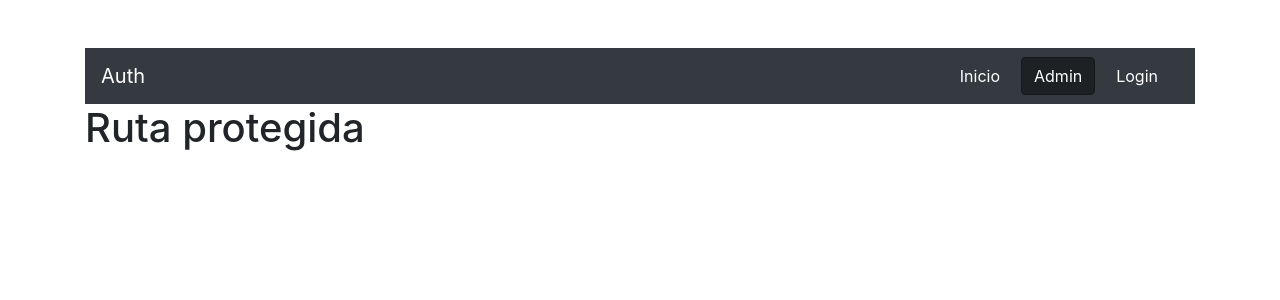
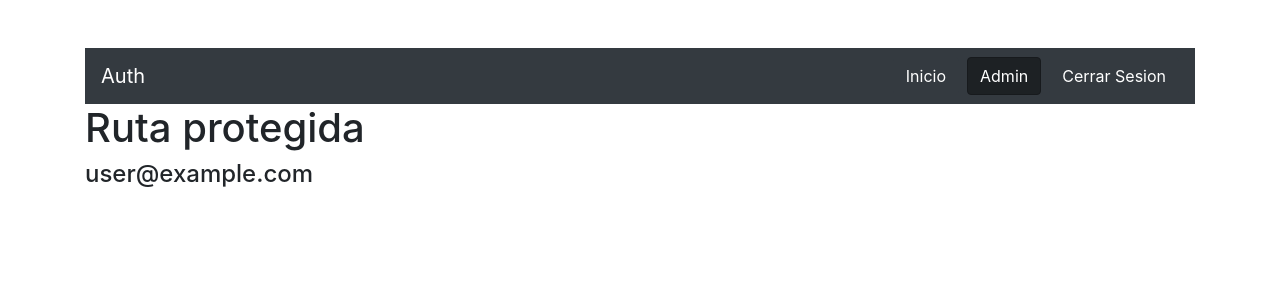
Before and after one commit to memolop10/login-udemy-1, a React (Create React App) app: page /admin in a window 1280 px wide. Shown: the top 300 px of the page. Built offline with nearby package versions, Linux system fonts and the light colour scheme; no server answers; sample sign-in values are in the browser's storage.

Commit message:
login terminado

```diff
--- a/src/App.jsx
+++ b/src/App.jsx
@@ -26,7 +26,7 @@
   return firebaseUser !== false ? (
     <Router>
       <div className="container mt-5">
-        <Navbar/>
+        <Navbar firebaseUser={firebaseUser}/>
         <Switch>
           <Route path="/" exact>
             inicio...
--- a/src/components/Admin.jsx
+++ b/src/components/Admin.jsx
@@ -19,6 +19,12 @@
     return (
         <div>
           <h1>Ruta protegida</h1>
+          {
+              user !== null ? (
+                <h4>{user.email}</h4>
+              ) : null
+          }
+
         </div>
     )
 }
--- a/src/components/Navbar.jsx
+++ b/src/components/Navbar.jsx
@@ -1,7 +1,17 @@
 import React from 'react'
 import {Link, NavLink} from 'react-router-dom'
+import {auth} from '../firebase'
+import {withRouter} from 'react-router'
 
-const Navbar = () => {
+const Navbar = (props) => {
+
+    const cerrarSesion = () => {
+        auth.signOut()
+            .then(() => {
+                props.history.push('/login')
+            })
+    }
+
     return (
         <div className="navbar navbar-dark bg-dark">
             <Link className="navbar-brand" to="/">
@@ -13,16 +23,33 @@
                     <NavLink className="btn btn-dark mr-2" to="/" exact>
                         Inicio
                     </NavLink>
+
+                        {
+                            props.firebaseUser !== null ? (
                                 <NavLink className="btn btn-dark mr-2" to="/admin" >
                                     Admin
                                 </NavLink>
+                            ) : null
+                        }
+
+                        {
+                            props.firebaseUser !== null ? (
+                                <button
+                                  className="btn btn-dark"
+                                  onClick={ () => cerrarSesion()}>
+                                    Cerrar Sesion
+                                </button>
+                            ) : (
                                 <NavLink className="btn btn-dark mr-2" to="/login">
                                     Login
                                 </NavLink>
+                            )
+                        }
+
                 </div>
             </div>
         </div>
     )
 }
 
-export default Navbar
+export default withRouter(Navbar)
```
Lines whose indentation alone changed are shown as unchanged.
